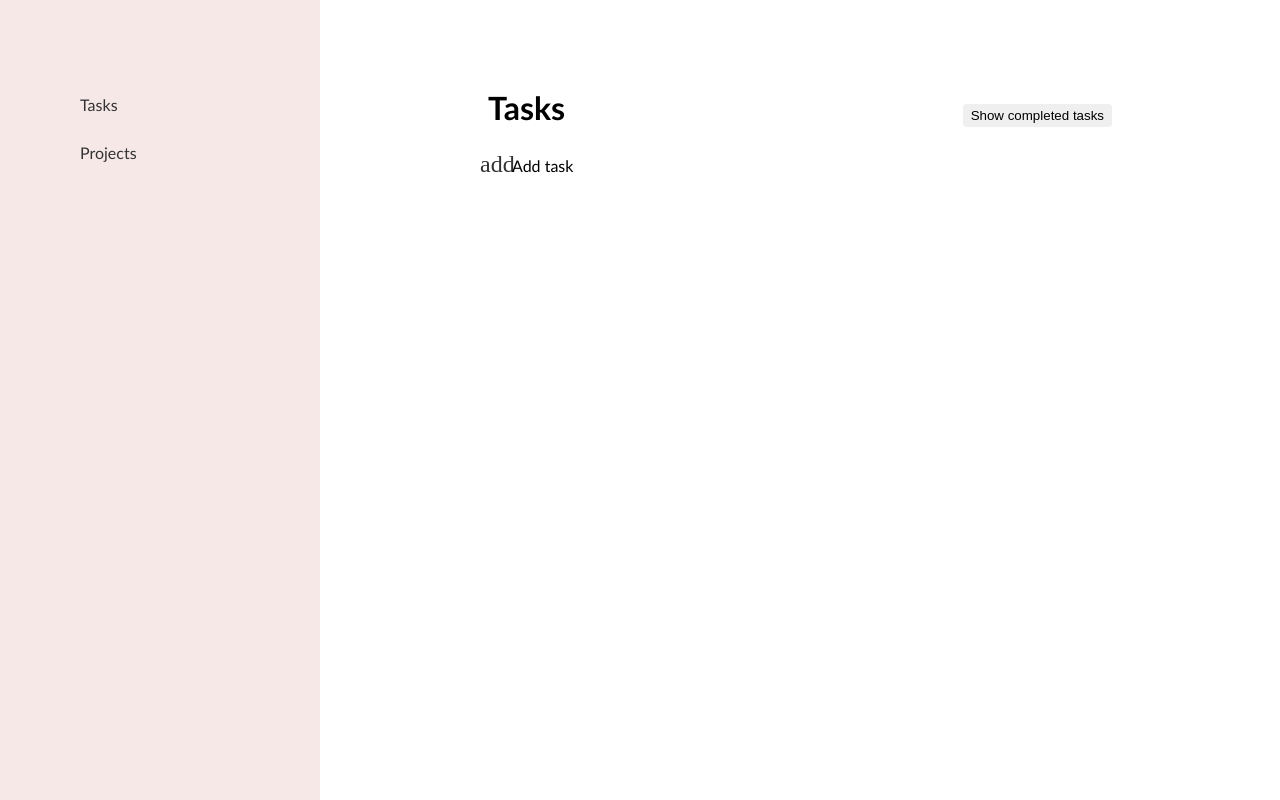
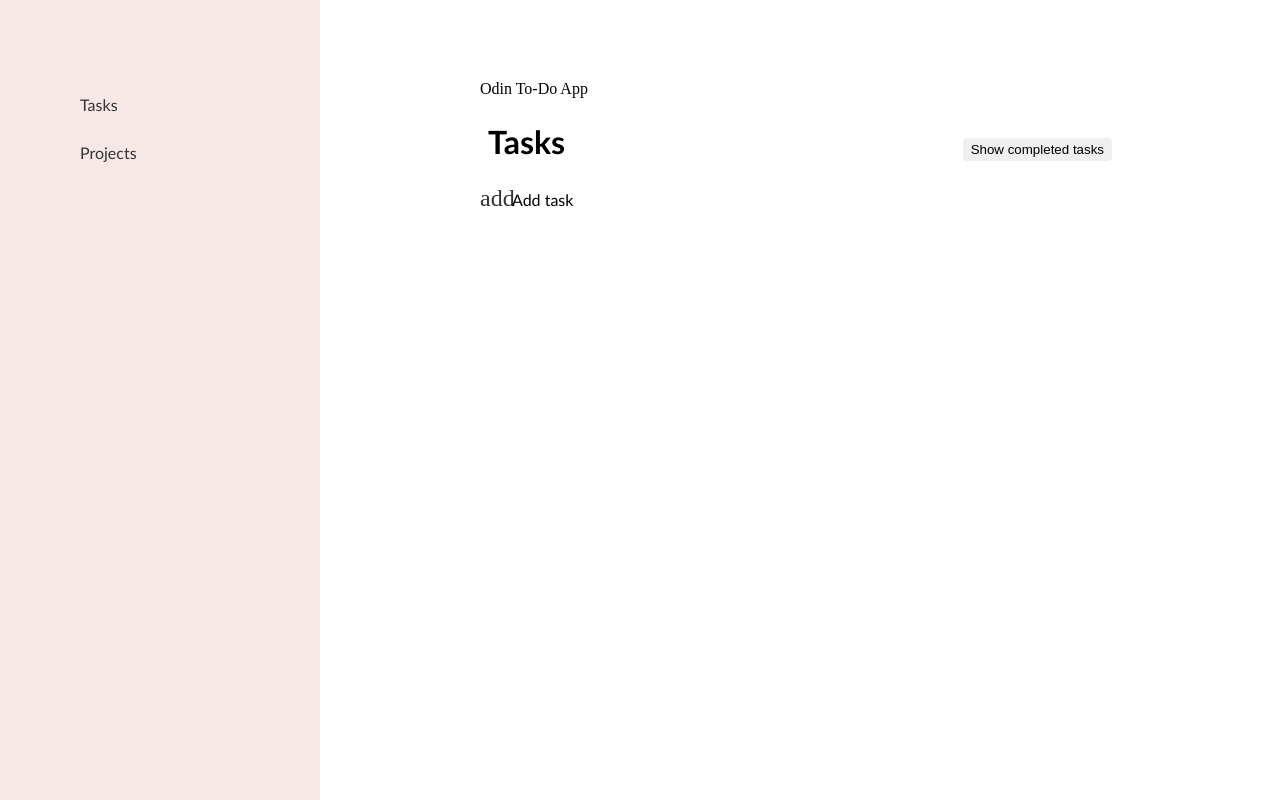
Before and after one commit to nealchampagne/odin-todo, a website built with webpack: page src/index.html in a window 1280 px wide. Built offline with nearby package versions, Linux system fonts and the light colour scheme; a web font is replaced by a local one.

Commit message:
Add overall title to website

```diff
--- a/src/index.html
+++ b/src/index.html
@@ -12,10 +12,11 @@
       <button id="projects" class="navbutton">Projects</button>
   </header>
   <div class="container">
+    <div class ="apptitle">Odin To-Do App</div>
     <div id="content"></div>
-  <div class="addcontainer">
-    <div id="add">add</div>
-    <div id="addlabel"></div>
+    <div class="addcontainer">
+      <div id="add">add</div>
+      <div id="addlabel"></div>
   </div>
   </div>
 </body>
```
